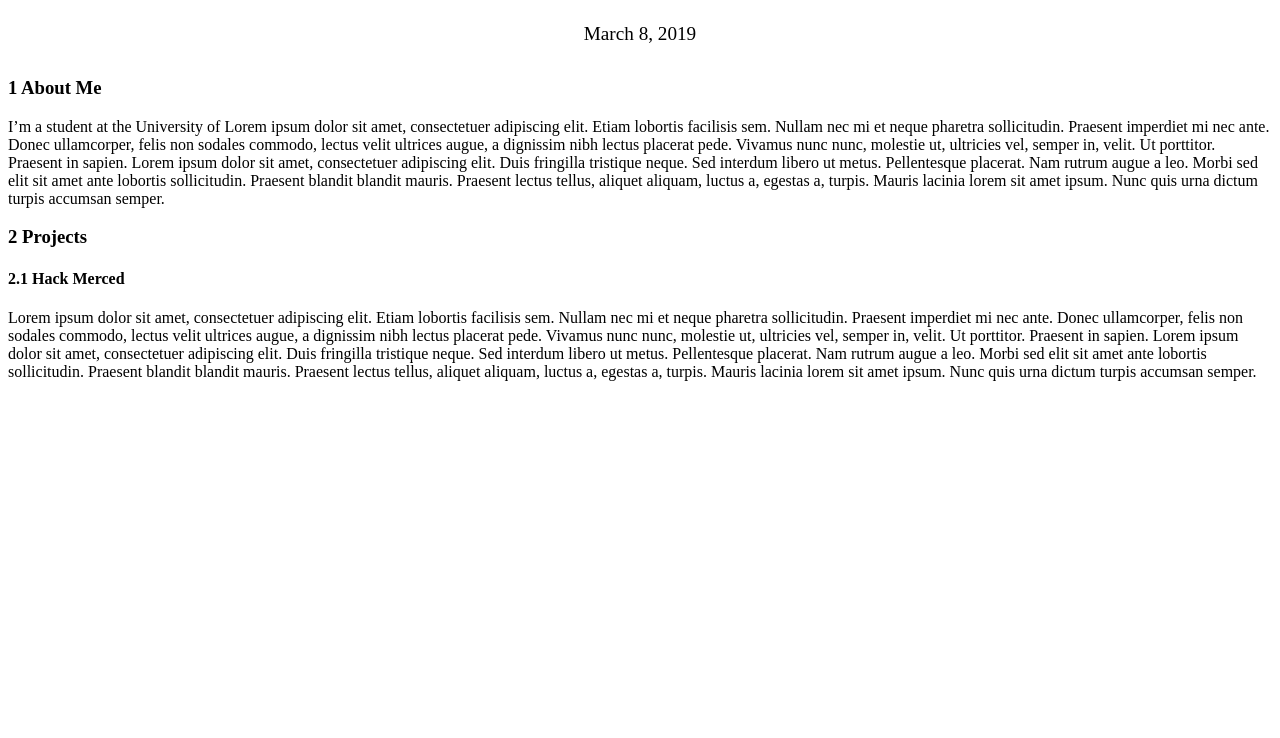
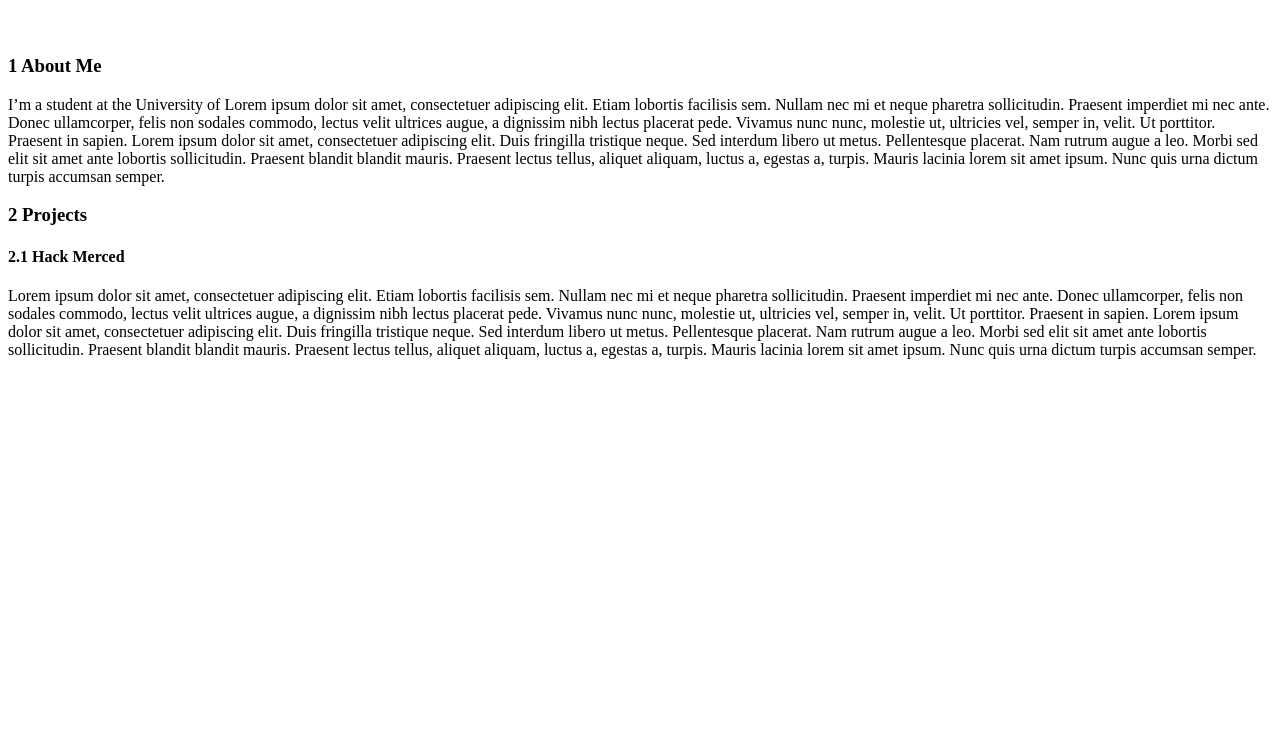
Before and after one commit to CoffeeVector/warmshowers1.github.io, a plain HTML site: page docs/page.html in a window 1280 px wide. Shown: the part 62-800 px from the top of the page. Drawn offline with Linux system fonts and the light colour scheme.

Commit message:
Removed date (Added \date{})

```diff
--- a/docs/page.css
+++ b/docs/page.css
@@ -1,7 +1,6 @@
 
 /* start css.sty */
 .cmr-17x-x-120{font-size:170%;}
-.cmr-12x-x-120{font-size:120%;}
 p.noindent { text-indent: 0em }
 td p.noindent { text-indent: 0em; margin-top:0em; }
 p.nopar { text-indent: 0em; }
--- a/docs/page.html
+++ b/docs/page.html
@@ -16,12 +16,11 @@
 
 <h2 class="titleHead">Alex Woersching</h2>
 <div class="author" ></div><br />
-<div class="date" ><span
-class="cmr-12x-x-120">March 8, 2019</span></div>
+<div class="date" ></div>
    </div>
    <h3 class="sectionHead"><span class="titlemark">1   </span> <a
  id="x1-10001"></a>About Me</h3>
-<!--l. 7--><p class="noindent" >I&#8217;m a student at the University of Lorem ipsum dolor sit amet, consectetuer
+<!--l. 8--><p class="noindent" >I&#8217;m a student at the University of Lorem ipsum dolor sit amet, consectetuer
 adipiscing elit. Etiam lobortis facilisis sem. Nullam nec mi et neque pharetra
 sollicitudin. Praesent imperdiet mi nec ante. Donec ullamcorper, felis non sodales
 commodo, lectus velit ultrices augue, a dignissim nibh lectus placerat pede.
@@ -35,10 +34,10 @@ accumsan semper.&#x00A0;
    <h3 class="sectionHead"><span class="titlemark">2   </span> <a
  id="x1-20002"></a>Projects</h3>
 
-<!--l. 9--><p class="noindent" >
+<!--l. 10--><p class="noindent" >
    <h4 class="subsectionHead"><span class="titlemark">2.1   </span> <a
  id="x1-30002.1"></a>Hack Merced</h4>
-<!--l. 11--><p class="noindent" >Lorem ipsum dolor sit amet, consectetuer adipiscing elit. Etiam lobortis facilisis
+<!--l. 12--><p class="noindent" >Lorem ipsum dolor sit amet, consectetuer adipiscing elit. Etiam lobortis facilisis
 sem. Nullam nec mi et neque pharetra sollicitudin. Praesent imperdiet mi nec
 ante. Donec ullamcorper, felis non sodales commodo, lectus velit ultrices augue, a
 dignissim nibh lectus placerat pede. Vivamus nunc nunc, molestie ut, ultricies vel,
```
Also changed, not shown: 5 other files.
